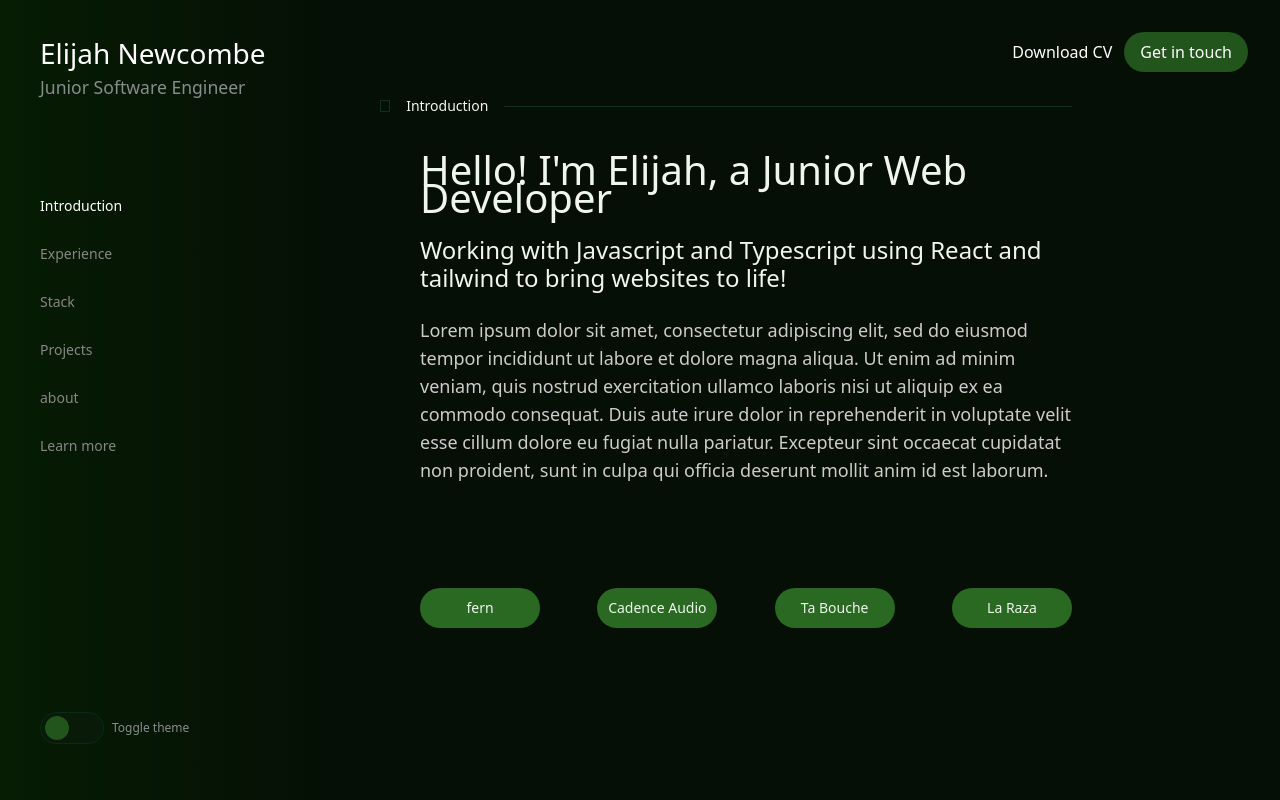
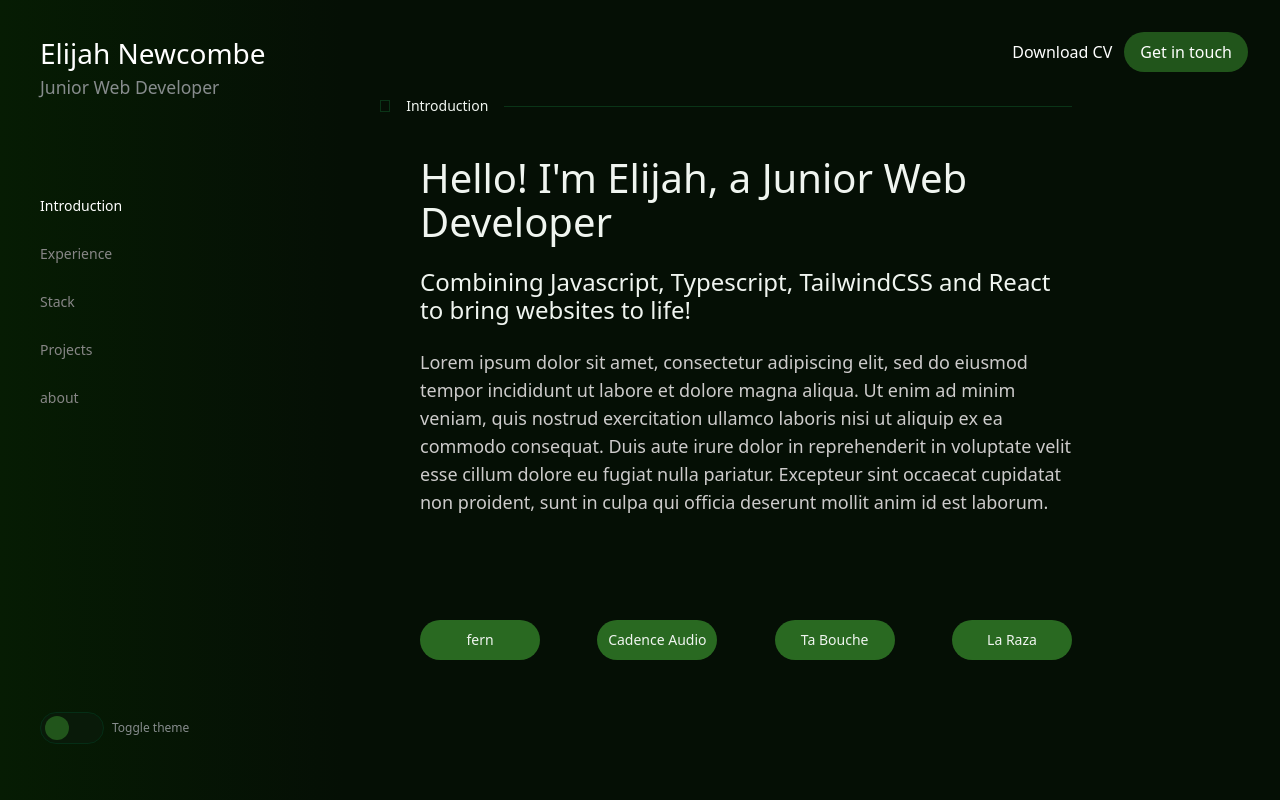
Before and after one commit to enewcombe30/portfolio-2023, a React (Create React App) app: page / in a window 1280 px wide. Built offline with nearby package versions, Linux system fonts and the light colour scheme.

Commit message:
Toggle moved to foot of menu

```diff
--- a/src/Components/Menu.tsx
+++ b/src/Components/Menu.tsx
@@ -29,7 +29,7 @@ export default function Menu({ isActive, setIsActive }: props) {
     <div className="w-[21.5rem] h-screen justify-between fixed left-0 px-10 pb-4 pt-8 bg-gradient-to-r from-[#061c03]">
       <div className="text-white text-[1.75rem] ">Elijah Newcombe</div>
       <div className="text-[#878c8d] text-[1.1rem] mb-[6rem]">
-        Junior Software Engineer
+        Junior Web Developer
       </div>
       <div className="pb-12 h-content my-auto">
         <div className="h-content">{renderMenuItems()}</div>
--- a/src/Pages/Homepage/Homepage.tsx
+++ b/src/Pages/Homepage/Homepage.tsx
@@ -15,19 +15,19 @@ export default function Homepage() {
     return links;
   }
   return (
-    <div className="my-[2rem] w-full overflow-scroll">
+    <div className="my-[2rem] w-full">
       <div className="w-full flex">
         <div className="my-auto ml-1 w-3 h-3 border border-green-500 border-opacity-20"></div>
         <div className="my-auto text-sm ml-4">Introduction</div>
         <div className="bg-green-500 opacity-20 h-px w-full my-auto ml-4"></div>
       </div>
       <div className="w-full pl-11 py-10 text-lg space-y-6">
-        <p className="text-[2.5rem]">
+        <p className="text-[2.5rem] leading-[2.75rem]">
           Hello! I'm Elijah, a Junior Web Developer
         </p>
-        <p className="text-[1.5rem]">
-          Working with Javascript and Typescript using React and tailwind to
-          bring websites to life!
+        <p className="text-[1.5rem] max-w-[42rem]">
+          Combining Javascript, Typescript, TailwindCSS and React to bring
+          websites to life!
         </p>
         <p className="text-[#cdcbcb]">
           Lorem ipsum dolor sit amet, consectetur adipiscing elit, sed do
--- a/src/constants/menu.ts
+++ b/src/constants/menu.ts
@@ -7,6 +7,5 @@ export const MenuItems: Menu = {
     { name: "stack", label: "Stack" },
     { name: "projects", label: "Projects" },
     { name: "about", label: "about" },
-    { name: "learnMore", label: "Learn more" },
   ],
 };
```
